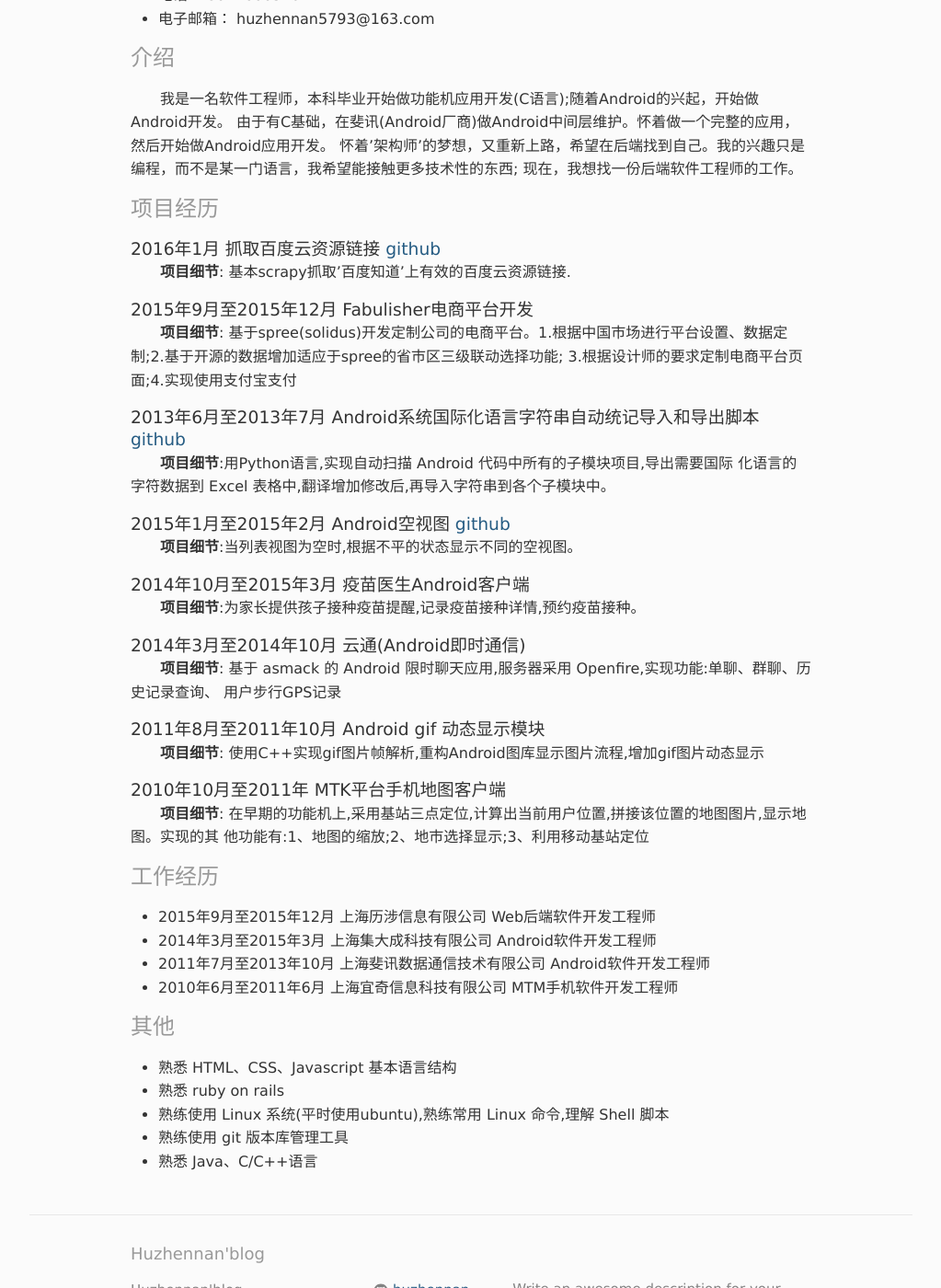
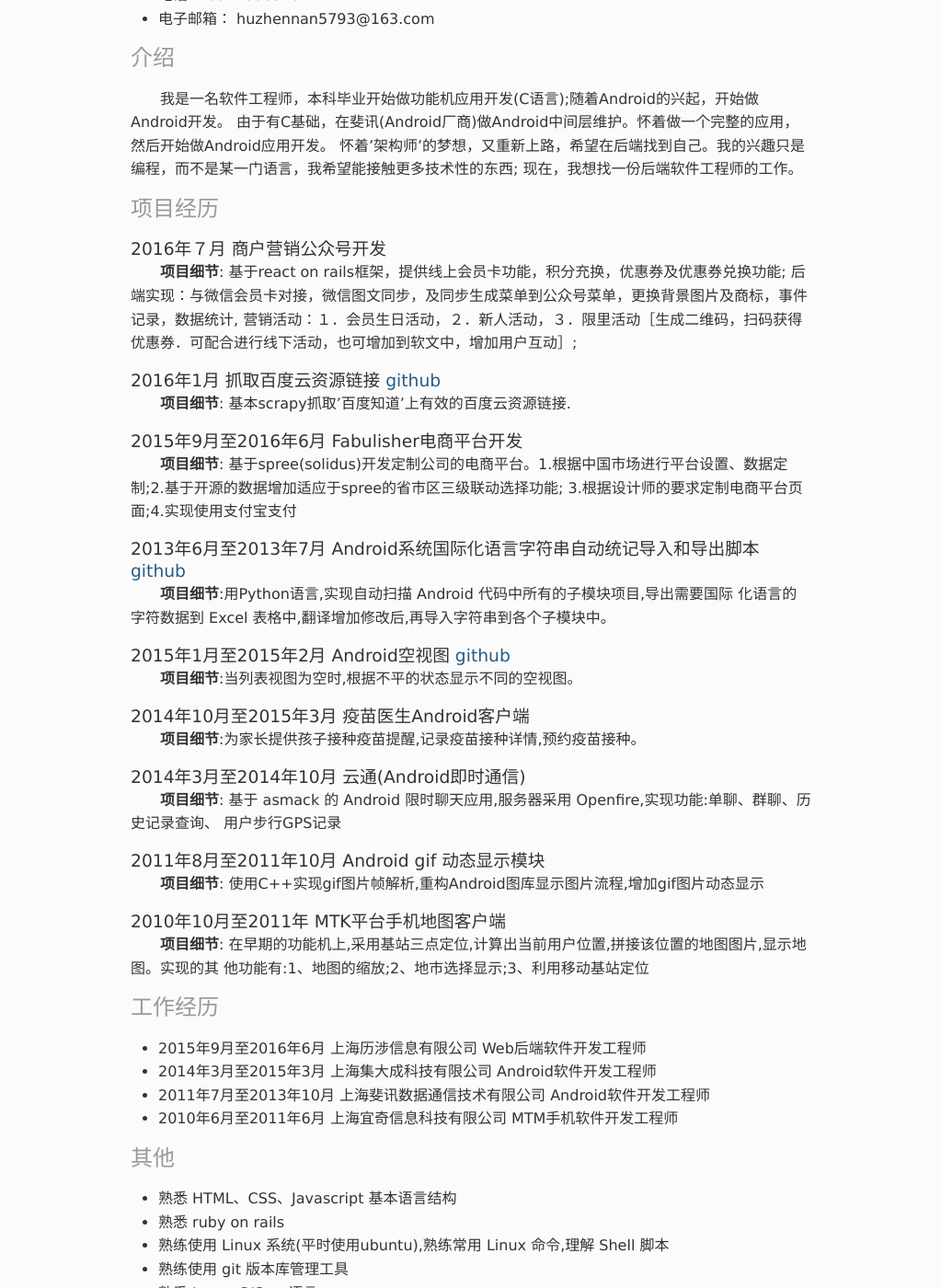
Before and after one commit to huzhennan/huzhennan.github.io, a Jekyll site: the page built from resume.md, in a window 1280 px wide and 1400 px high, scrolled down 363 px. Shown: the whole window at 92% size, without its empty margins (128-1151 px from the left). Built offline with Jekyll 4.4.1, drawn with Linux system fonts in a browser that asks for light colours.

Commit message:
update resume

```diff
--- a/resume.md
+++ b/resume.md
@@ -29,11 +29,15 @@ permalink: /resume/
 
 项目经历
 -------
+### 2016年７月 商户营销公众号开发
+**项目细节**: 基于react on rails框架，提供线上会员卡功能，积分充换，优惠券及优惠券兑换功能;
+后端实现：与微信会员卡对接，微信图文同步，及同步生成菜单到公众号菜单，更换背景图片及商标，事件记录，数据统计,
+营销活动：１．会员生日活动，２．新人活动，３．限里活动［生成二维码，扫码获得优惠券．可配合进行线下活动，也可增加到软文中，增加用户互动］;
 
 ### 2016年1月 抓取百度云资源链接 [github](https://github.com/huzhennan/scrapy_baidupan)
 **项目细节**: 基本scrapy抓取'百度知道'上有效的百度云资源链接.
 
-### 2015年9月至2015年12月 Fabulisher电商平台开发
+### 2015年9月至2016年6月 Fabulisher电商平台开发
 **项目细节**: 基于spree(solidus)开发定制公司的电商平台。1.根据中国市场进行平台设置、数据定制;2.基于开源的数据增加适应于spree的省市区三级联动选择功能;
 3.根据设计师的要求定制电商平台页面;4.实现使用支付宝支付
 
@@ -57,15 +61,13 @@ permalink: /resume/
 
 工作经历
 -------
-
-  - 2015年9月至2015年12月 上海历涉信息有限公司 Web后端软件开发工程师
+  - 2015年9月至2016年6月 上海历涉信息有限公司 Web后端软件开发工程师
   - 2014年3月至2015年3月 上海集大成科技有限公司 Android软件开发工程师
   - 2011年7月至2013年10月  上海斐讯数据通信技术有限公司 Android软件开发工程师
   - 2010年6月至2011年6月 上海宜奇信息科技有限公司 MTM手机软件开发工程师
 
 其他
 ----
-
   - 熟悉 HTML、CSS、Javascript 基本语言结构
   - 熟悉 ruby on rails
   - 熟练使用 Linux 系统(平时使用ubuntu),熟练常用 Linux 命令,理解 Shell 脚本
```
